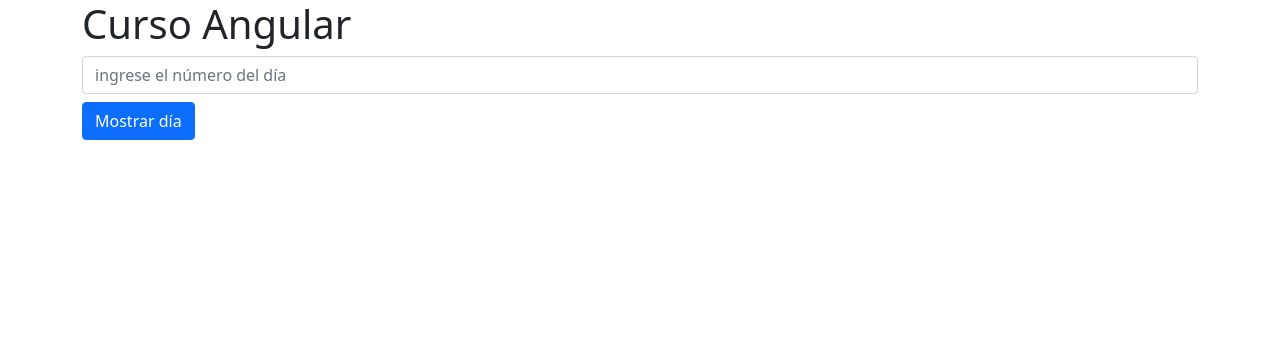
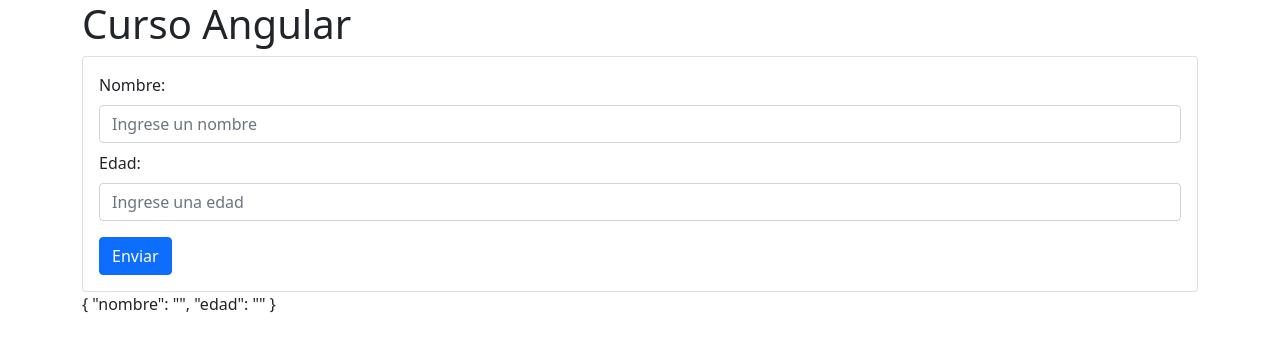
Before and after one commit to JuanSCaicedo/CursoAngular, an Angular app: page / in a window 1280 px wide. Shown: the top 352 px of the page. Built offline with nearby package versions, Linux system fonts and the light colour scheme.

Commit message:
formularios basados en plantillas I

```diff
--- a/src/app/app.component.html
+++ b/src/app/app.component.html
@@ -1,4 +1,4 @@
 <div class="container">
     <h1>{{title}}</h1>
-    <app-switch></app-switch>
+    <app-formulario2></app-formulario2>
 </div>
--- /dev/null
+++ b/src/app/formulario2/formulario2.component.html
@@ -0,0 +1,27 @@
+<div class="card">
+    <div class="card-body">
+
+        <form (ngSubmit)="procesar()">
+            <div class="mb-2">
+                <label class="form-label">
+                    Nombre:
+                </label>
+
+                <input type="text" name="nombre" class="form-control" placeholder="Ingrese un nombre" [(ngModel)]="persona.nombre">
+            </div>
+
+            <div>
+                <label class="form-label">
+                    Edad:
+                </label>
+
+                <input type="number" name="edad" class="form-control" placeholder="Ingrese una edad"  [(ngModel)]="persona.edad">
+            </div>
+
+            <button class="btn btn-primary mt-3">
+                Enviar
+            </button>
+        </form>
+    </div>
+</div>
+{{persona | json}}
--- /dev/null
+++ b/src/app/formulario2/formulario2.component.ts
@@ -0,0 +1,18 @@
+import { Component } from '@angular/core';
+
+@Component({
+  selector: 'app-formulario2',
+  templateUrl: './formulario2.component.html',
+  styleUrls: ['./formulario2.component.css']
+})
+export class Formulario2Component {
+
+  persona = {
+    nombre: '',
+    edad: ''
+  };
+
+  procesar() {
+    console.log(this.persona);
+  }
+}
```
Also changed, not shown: src/app/app.module.ts (+7 -2 lines), src/app/formulario2/formulario2.component.css (added), 1 other file (tests, documents, lock files or other folders).
